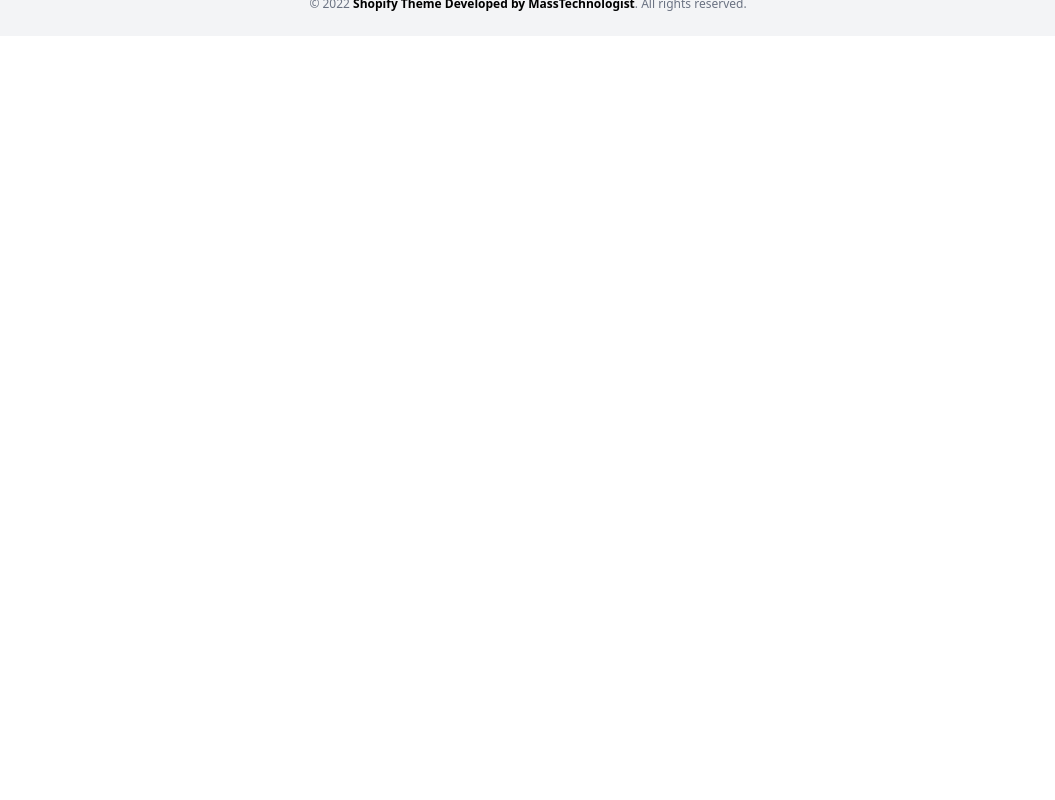
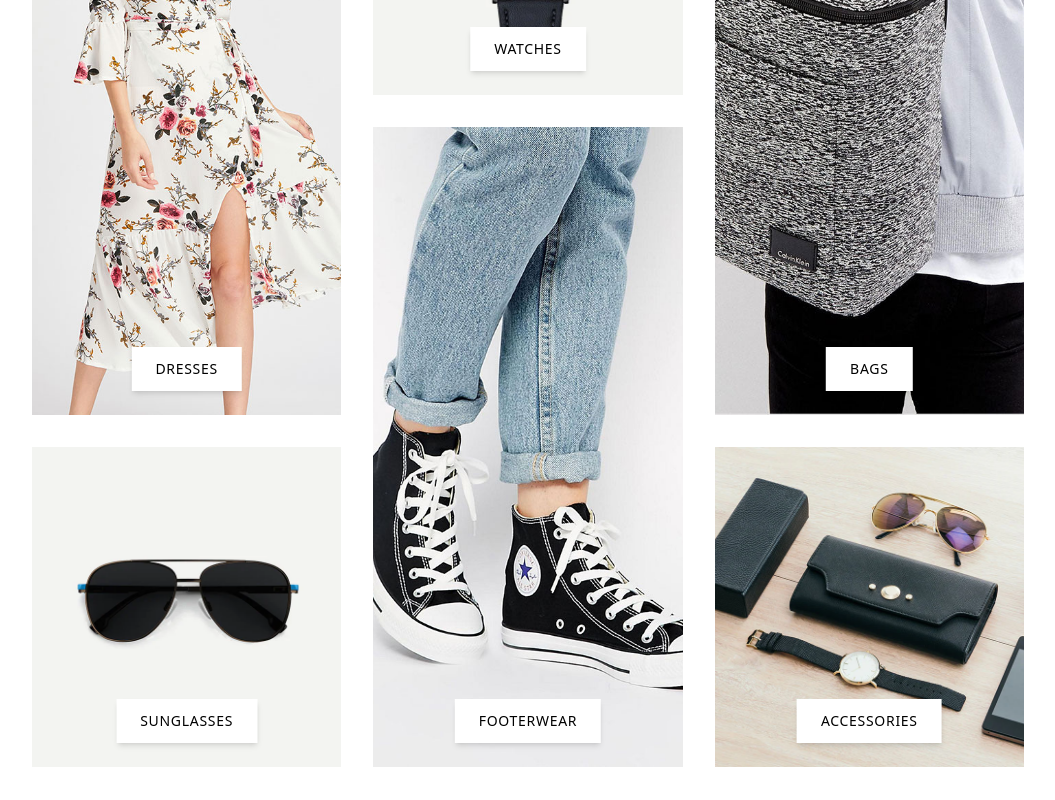
Before and after one commit to Narjissi-fadwa/fadwaNarjissi2_final_project_react, a React (Vite) app: page / in a window 1280 px wide. Shown: the part 940-1740 px from the top of the page, without its empty margins (112-1167 px from the left). Before the commit the page ends 976 px from the top, so only its background shows below. Built offline with nearby package versions, Linux system fonts and the light colour scheme.

Commit message:
home : section2

```diff
--- a/src/pages/home/partials/home.jsx
+++ b/src/pages/home/partials/home.jsx
@@ -12,7 +12,7 @@ const Home = () => {
         <>
             <div id="default-carousel" className="relative w-full" data-carousel="static">
 
-                <div className="relative overflow-hidden rounded-lg md:h-[35rem]">
+                <div className="relative overflow-hidden  md:h-[35rem]">
 
                     <div className="duration-300 ease-in-out absolute inset-0 transition-all transform translate-x-0 text-center flex justify-center align-center align-content-center align-self-center flex-col " data-carousel-item=""
                         style={{ backgroundImage: `url(${images.carousel1})`, backgroundSize: 'cover', backgroundPosition: 'center' }}>
@@ -84,6 +84,52 @@ const Home = () => {
                 </button>
             </div>
 
+
+            <div className='flex flex-row gap-8 py-10 px-36 justify-center'>
+                <div className='flex flex-col gap-8'>
+                    <div className="relative w-full h-[80vh] overflow-hidden">
+                        <img src={images.banner02} alt="Dresses" className="w-full h-full object-cover transition-transform duration-500 ease-in-out hover:scale-110" />
+                        <button className="absolute bottom-6 left-1/2 -translate-x-1/2 bg-white text-black px-6 py-3 shadow-md uppercase tracking-wider text-sm  hover:bg-[#e65540] hover:text-white">
+                            DRESSES
+                        </button>
+                    </div>
+                    <div className="relative w-full h-[40vh] overflow-hidden">
+                        <img src={images.cards4} alt="SUNGLASSES" className="w-full h-full object-cover transition-transform duration-500 ease-in-out hover:scale-110" />
+                        <button className="absolute bottom-6 left-1/2 -translate-x-1/2 bg-white text-black px-6 py-3 shadow-md uppercase tracking-wider text-sm  hover:bg-[#e65540] hover:text-white">
+                            SUNGLASSES
+                        </button>
+                    </div>
+                </div>
+                <div className='flex flex-col gap-8'>
+                    <div className="relative w-full h-[40vh] overflow-hidden">
+                        <img src={images.cards2} alt="WATCHES" className="w-full h-full object-cover transition-transform duration-500 ease-in-out hover:scale-110" />
+                        <button className="absolute bottom-6 left-1/2 -translate-x-1/2 bg-white text-black px-6 py-3 shadow-md uppercase tracking-wider text-sm  hover:bg-[#e65540] hover:text-white">
+                            WATCHES
+                        </button>
+                    </div>
+                    <div className="relative w-full h-[80vh] overflow-hidden">
+                        <img src={images.banner07} alt="FOOTERWEAR" className="w-full h-full object-cover transition-transform duration-500 ease-in-out hover:scale-110" />
+                        <button className="absolute bottom-6 left-1/2 -translate-x-1/2 bg-white text-black px-6 py-3 shadow-md uppercase tracking-wider text-sm  hover:bg-[#e65540] hover:text-white">
+                            FOOTERWEAR
+                        </button>
+                    </div>
+                </div>
+                <div className='flex flex-col gap-8'>
+                    <div className="relative w-full h-[80vh] overflow-hidden">
+                        <img src={images.cards3} alt="BAGS" className="w-full h-full object-cover transition-transform duration-500 ease-in-out hover:scale-110" />
+                        <button className="absolute bottom-6 left-1/2 -translate-x-1/2 bg-white text-black px-6 py-3 shadow-md uppercase tracking-wider text-sm hover:bg-[#e65540] hover:text-white">
+                            BAGS
+                        </button>
+                    </div>
+                    <div className="relative w-full h-[40vh] overflow-hidden">
+                        <img src={images.cards6} alt="ACCESSORIES" className="w-full h-full object-cover transition-transform duration-500 ease-in-out hover:scale-110" />
+                        <button className="absolute bottom-6 left-1/2 -translate-x-1/2 bg-white text-black px-6 py-3 shadow-md uppercase tracking-wider text-sm hover:bg-[#e65540] hover:text-white">
+                            ACCESSORIES
+                        </button>
+                    </div>
+                </div>
+            </div>
+
         </>
     );
 };
```
